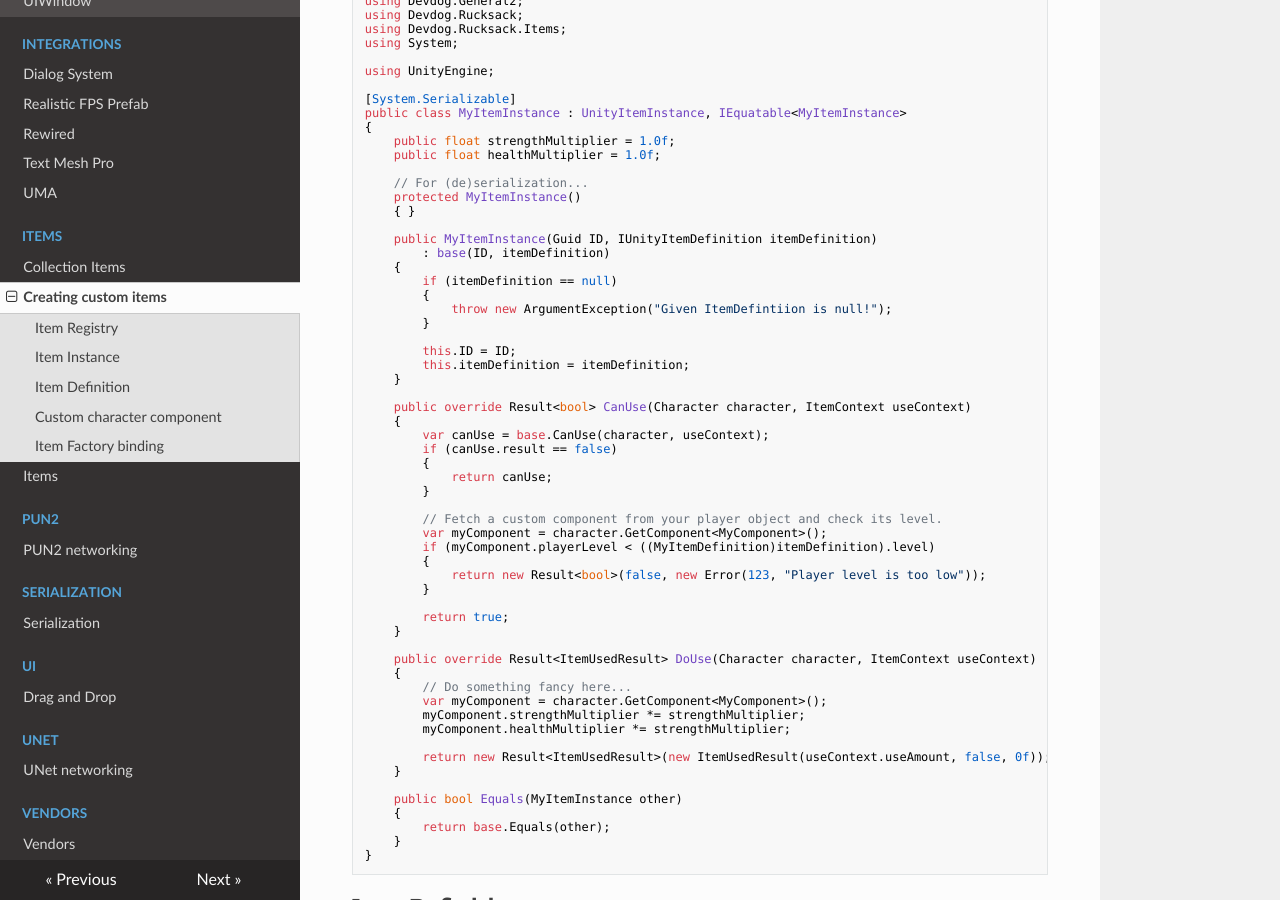
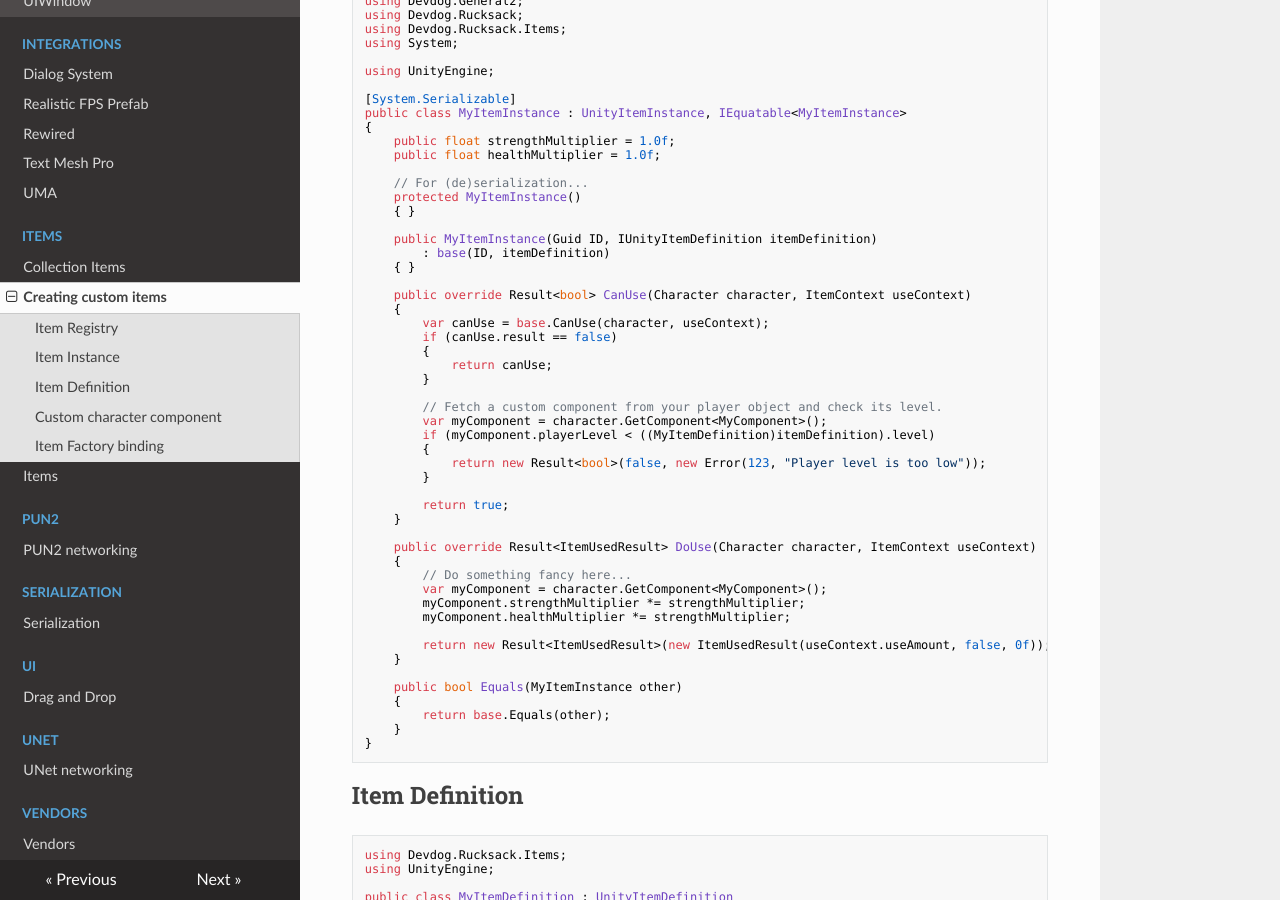
Before and after one commit to devdogio/RucksackDocs, an MkDocs documentation site: the page built from docs/Items/CustomItem.md, in a window 1280 px wide and 900 px high, scrolled down 591 px. Built offline with MkDocs 1.6.1, drawn with Linux system fonts in a browser that asks for light colours; nearby versions of some CDN libraries.

Commit message:
Update CustomItem.md

```diff
--- a/docs/Items/CustomItem.md
+++ b/docs/Items/CustomItem.md
@@ -41,15 +41,7 @@ public class MyItemInstance : UnityItemInstance, IEquatable<MyItemInstance>
 
 	public MyItemInstance(Guid ID, IUnityItemDefinition itemDefinition)
 		: base(ID, itemDefinition)
-	{
-		if (itemDefinition == null)
-		{
-			throw new ArgumentException("Given ItemDefintiion is null!");
-		}
-
-		this.ID = ID;
-		this.itemDefinition = itemDefinition;
-	}
+	{ }
 
 	public override Result<bool> CanUse(Character character, ItemContext useContext)
 	{
```
